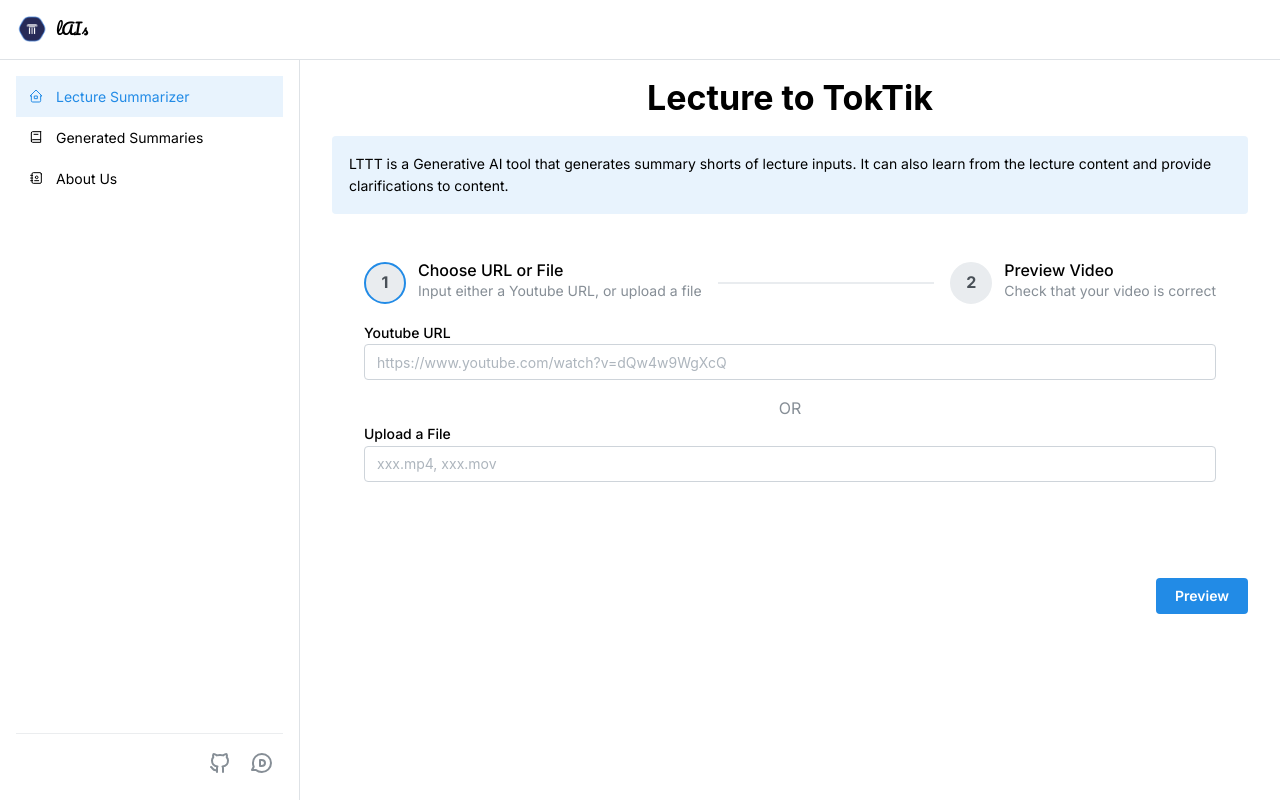
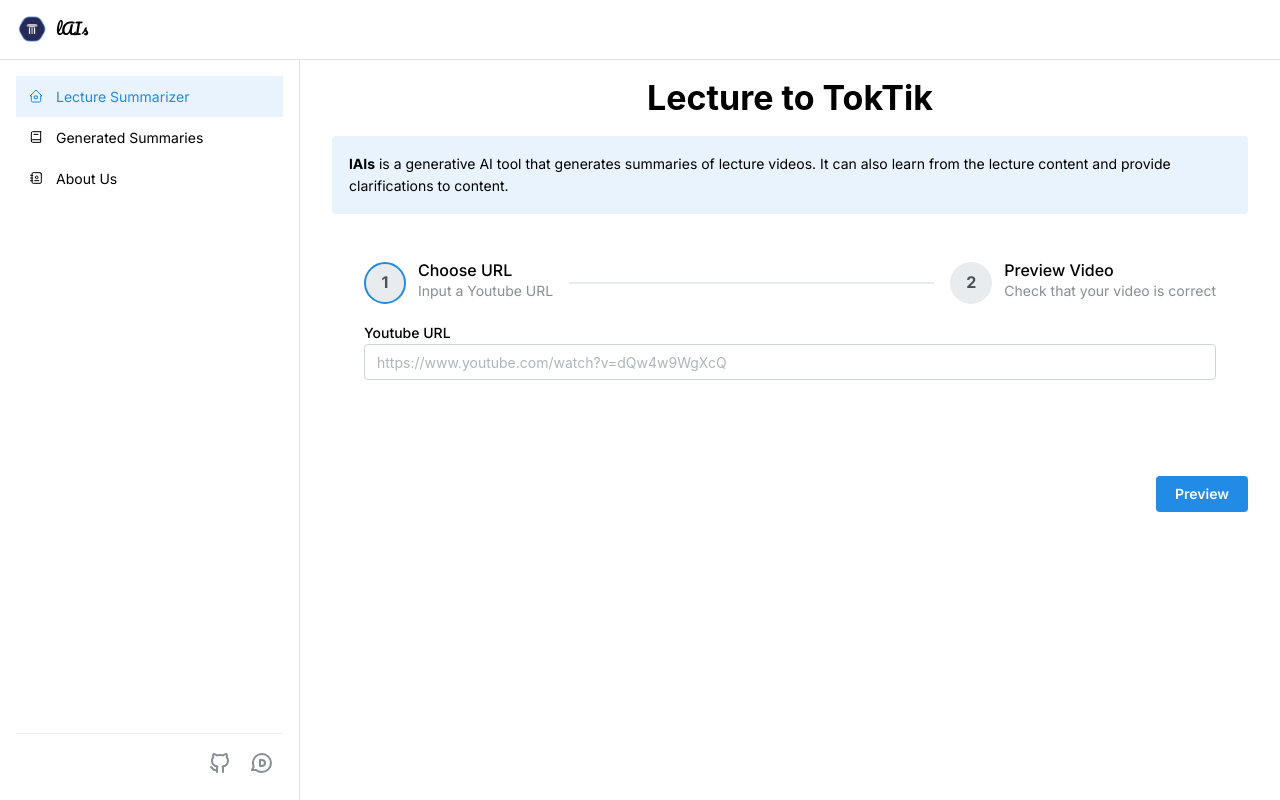
Before and after one commit to tohhongxiang/techfest-2024, a Next.js app: page / in a window 1280 px wide. Built offline with nearby package versions, Linux system fonts and the light colour scheme.

Commit message:
Remove file upload thing

```diff
--- a/src/app/page.tsx
+++ b/src/app/page.tsx
@@ -87,7 +87,6 @@ export default function HomePage() {
             if (form.values.youtubeURL.length > 0) {
                 const url = new URL(form.values.youtubeURL);
                 const videoID = url.searchParams.get("v");
-                console.log(videoID);
                 router.push(`/summaries/youtube/${videoID}`);
             }
         }
@@ -101,14 +100,15 @@ export default function HomePage() {
                         Lecture to TokTik
                     </Title>
                     <Alert variant="light" color="blue">
-                        LTTT is a Generative AI tool that generates summary
-                        shorts of lecture inputs. It can also learn from the
-                        lecture content and provide clarifications to content.
+                        <strong>lAIs</strong> is a generative AI tool that
+                        generates summaries of lecture videos. It can also learn
+                        from the lecture content and provide clarifications to
+                        content.
                     </Alert>
                     <Stepper active={currentStep} className="p-8">
                         <Stepper.Step
-                            label="Choose URL or File"
-                            description="Input either a Youtube URL, or upload a file"
+                            label="Choose URL"
+                            description="Input a Youtube URL"
                         >
                             <Stack gap="md">
                                 <TextInput
@@ -116,7 +116,7 @@ export default function HomePage() {
                                     placeholder="https://www.youtube.com/watch?v=dQw4w9WgXcQ"
                                     {...form.getInputProps("youtubeURL")}
                                 />
-                                <Text c="dimmed" className="text-center">
+                                {/* <Text c="dimmed" className="text-center">
                                     OR
                                 </Text>
                                 <FileInput
@@ -126,7 +126,7 @@ export default function HomePage() {
                                     placeholder="xxx.mp4, xxx.mov"
                                     {...form.getInputProps("uploadedFile")}
                                     accept=".mp4,.mov"
-                                />
+                                /> */}
                             </Stack>
                         </Stepper.Step>
                         <Stepper.Step
@@ -162,9 +162,6 @@ export default function HomePage() {
                         </Stepper.Step>
                         <Stepper.Completed>
                             <Stack>
-                                <Code block mt="xl">
-                                    {JSON.stringify(form.values, null, 2)}
-                                </Code>
                                 <Alert color="green">
                                     <Flex gap="md" align="center">
                                         <Loader />
```
